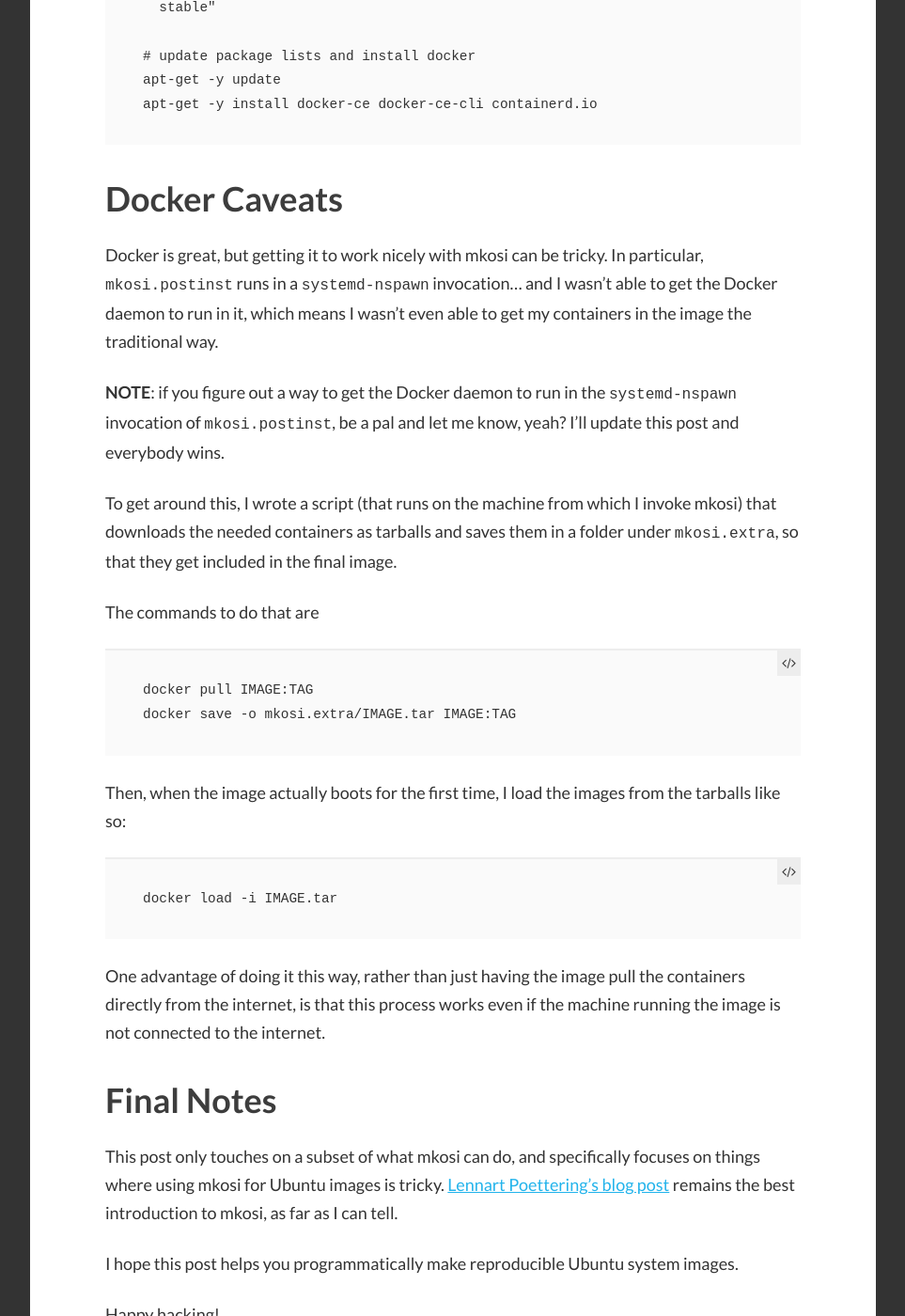
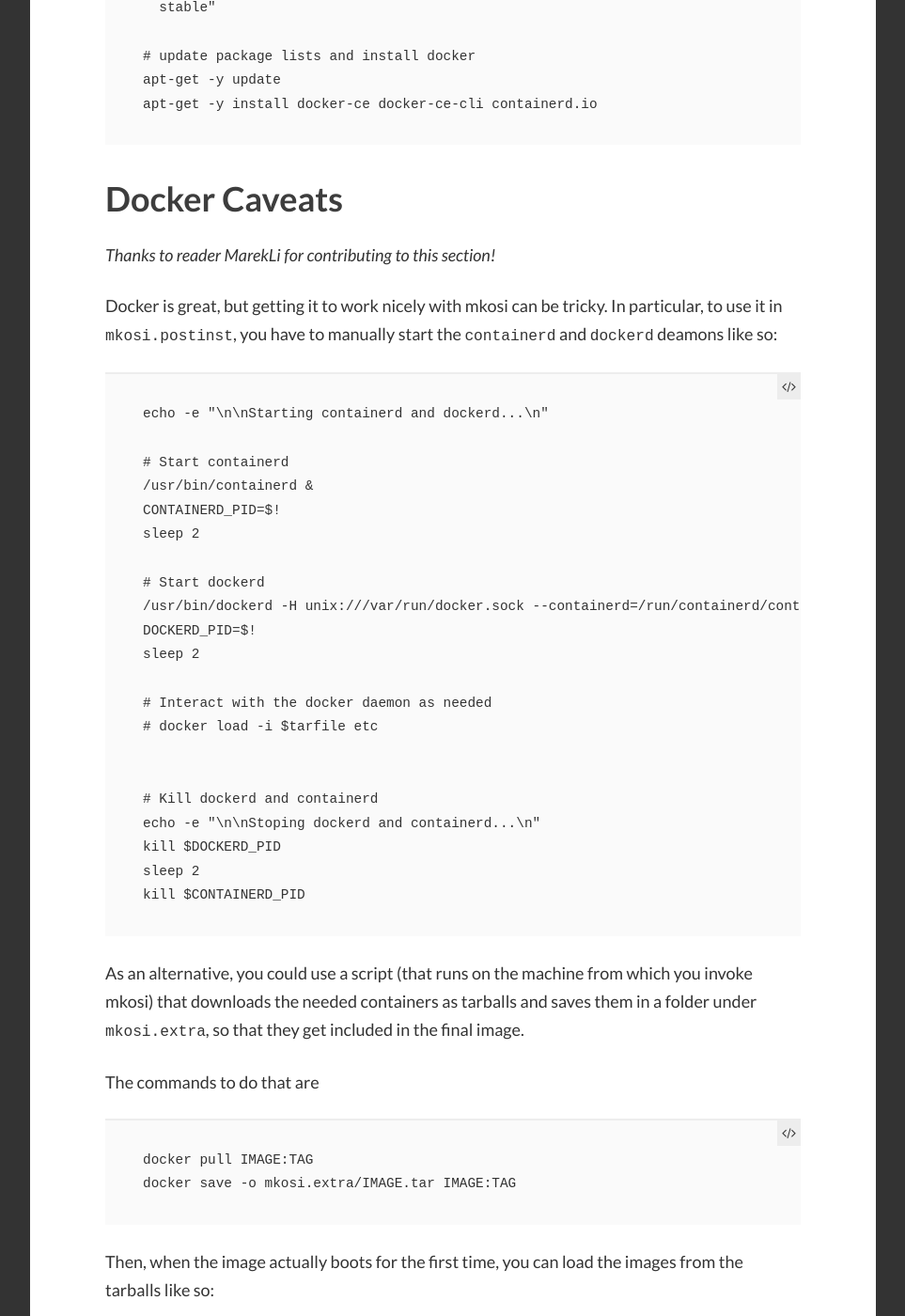
Before and after one commit to krystofl/krystofl.github.io, a Jekyll site: the page built from _posts/2020-09-08-mkosi-for-ubuntu.md, in a window 1280 px wide and 1400 px high, scrolled down 4252 px. Shown: the whole window at 94% size, without its empty margins (8-971 px from the left). Built offline with Jekyll 4.4.1, drawn with Linux system fonts in a browser that asks for light colours; some web fonts are replaced; comment, search, counter and statistics services are not loaded; some of the changed text lies outside the part shown.

Commit message:
Mkosi post updates RE: Docker

````diff
--- a/_posts/2020-09-08-mkosi-for-ubuntu.md
+++ b/_posts/2020-09-08-mkosi-for-ubuntu.md
@@ -132,22 +132,46 @@ For example, here's how to install Docker, using
 
 # Docker Caveats
 
-Docker is great, but getting it to work nicely with mkosi can be tricky. In particular, `mkosi.postinst` runs in a `systemd-nspawn` invocation... and I wasn't able to get the Docker daemon to run in it, which means I wasn't even able to get my containers in the image the traditional way.
+_Thanks to reader MarekLi for contributing to this section!_
 
-**NOTE**: if you figure out a way to get the Docker daemon to run in the `systemd-nspawn` invocation of `mkosi.postinst`, be a pal and let me know, yeah? I'll update this post and everybody wins.
+Docker is great, but getting it to work nicely with mkosi can be tricky. In particular, to use it in `mkosi.postinst`, you have to manually start the `containerd` and `dockerd` deamons like so:
 
-To get around this, I wrote a script (that runs on the machine from which I invoke mkosi) that downloads the needed containers as tarballs and saves them in a folder under `mkosi.extra`, so that they get included in the final image.
+```
+echo -e "\n\nStarting containerd and dockerd...\n"
+
+# Start containerd
+/usr/bin/containerd &
+CONTAINERD_PID=$!
+sleep 2
+
+# Start dockerd
+/usr/bin/dockerd -H unix:///var/run/docker.sock --containerd=/run/containerd/containerd.sock --iptables=false --bridge=none &
+DOCKERD_PID=$!
+sleep 2
+
+# Interact with the docker daemon as needed
+# docker load -i $tarfile etc
+
+
+# Kill dockerd and containerd
+echo -e "\n\nStoping dockerd and containerd...\n"
+kill $DOCKERD_PID
+sleep 2
+kill $CONTAINERD_PID
+```
+
+As an alternative, you could use a script (that runs on the machine from which you invoke mkosi) that downloads the needed containers as tarballs and saves them in a folder under `mkosi.extra`, so that they get included in the final image.
 
 The commands to do that are
 
     docker pull IMAGE:TAG
     docker save -o mkosi.extra/IMAGE.tar IMAGE:TAG
 
-Then, when the image actually boots for the first time, I load the images from the tarballs like so:
+Then, when the image actually boots for the first time, you can load the images from the tarballs like so:
 
     docker load -i IMAGE.tar
 
-One advantage of doing it this way, rather than just having the image pull the containers directly from the internet, is that this process works even if the machine running the image is not connected to the internet.
+One advantage of doing it this way, rather than just having the image pull the containers directly from the internet, is that this process works even if the machine running the image is not connected to the internet, which may indeed be the case for certain IoT applications.
 
 
 
````
